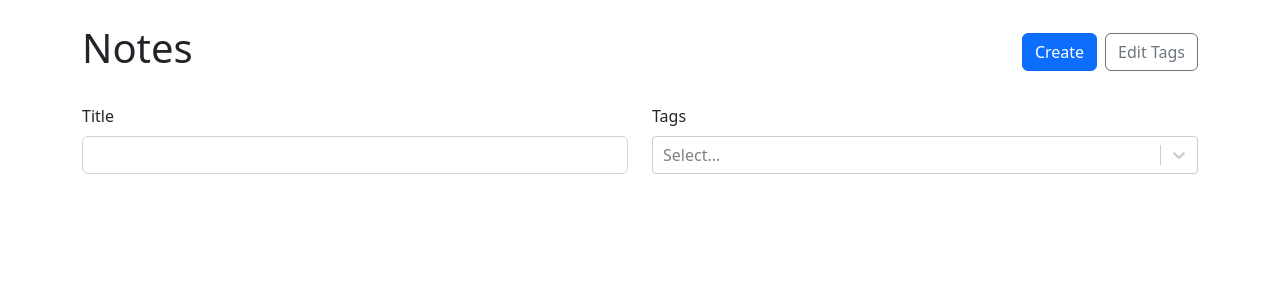
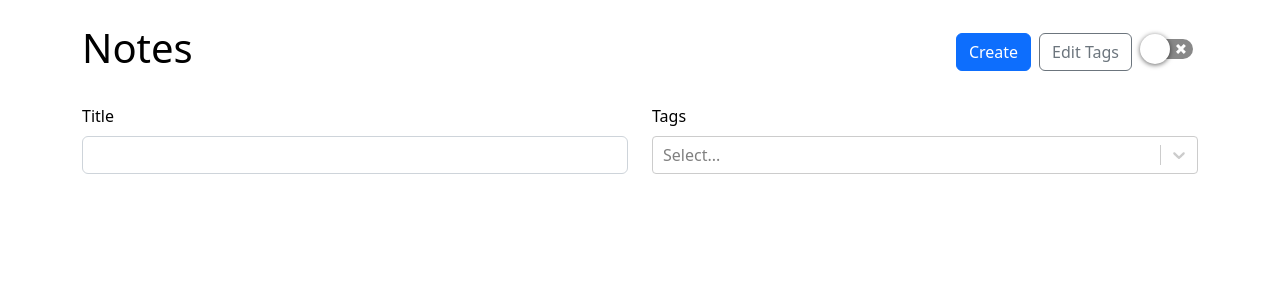
Before and after one commit to yashnaravade/note-taking-app, a React (Vite) app: page / in a window 1280 px wide. Shown: the top 300 px of the page. Built offline with nearby package versions, Linux system fonts and the light colour scheme.

Commit message:
Add dark mode

```diff
--- a/index.html
+++ b/index.html
@@ -6,7 +6,7 @@
     <meta name="viewport" content="width=device-width, initial-scale=1.0" />
     <title>GoGo Note Taking App</title>
   </head>
-  <body>
+  <body class="dark-theme">
     <div id="root"></div>
     <script type="module" src="/src/main.tsx"></script>
   </body>
--- a/package.json
+++ b/package.json
@@ -15,12 +15,14 @@
     "react-markdown": "^8.0.3",
     "react-router-dom": "^6.4.1",
     "react-select": "^5.4.0",
+    "react-switch": "^7.0.0",
     "uuid": "^9.0.0"
   },
   "devDependencies": {
     "@types/react": "^18.0.0",
     "@types/react-dom": "^18.0.0",
     "@types/react-router-dom": "^5.3.3",
+    "@types/react-select": "^5.0.1",
     "@types/uuid": "^8.3.4",
     "@vitejs/plugin-react": "^1.3.0",
     "typescript": "^4.6.3",
--- /dev/null
+++ b/src/App.css
@@ -0,0 +1,52 @@
+/* dark theme and light theme */
+
+.light-theme body {
+  color: #000;
+}
+
+.dark-theme body {
+  color: #fff;
+  background-color: #3f3f3f;
+}
+
+.dark-theme button {
+  background-color: #3f3f3f;
+  color: #fff;
+}
+
+.dark-theme .card {
+  background-color: rgb(45, 42, 42);
+  color: #fff;
+}
+
+.dark-theme react-select__control {
+  background-color: #3f3f3f;
+  color: #fff;
+}
+
+/*
+.dark-theme .dropdown-menu {
+  background-color: #3f3f3f;
+  color: #fff;
+}
+
+.dark-theme .dropdown-item {
+  color: #fff;
+}
+
+.dark-theme .dropdown-item:hover {
+  background-color: #3f3f3f;
+  color: #fff;
+}
+
+.dark-theme .dropdown-item:focus {
+  background-color: #3f3f3f;
+  color: #fff;
+}
+
+.dark-theme .dropdown-item:active {
+  background-color: #3f3f3f;
+  color: #fff;
+}
+
+ */
--- a/src/App.tsx
+++ b/src/App.tsx
@@ -1,6 +1,6 @@
 import "bootstrap/dist/css/bootstrap.min.css"
 import { useMemo } from "react"
-import { Container } from "react-bootstrap"
+import { Col, Container, Row, Stack } from "react-bootstrap"
 import { Routes, Route, Navigate } from "react-router-dom"
 import { NewNote } from "./NewNote"
 import { useLocalStorage } from "./useLocalStorage"
@@ -9,6 +9,9 @@ import { NoteList } from "./NoteList"
 import { NoteLayout } from "./NoteLayout"
 import { Note } from "./Note"
 import { EditNote } from "./EditNote"
+import ReactSwitch from "react-switch"
+import styles from "./NoteList.module.css"
+
 
 export type Note = {
   id: string
@@ -94,7 +97,7 @@ function App() {
     })
   }
 
-  return (
+  return (<>
     <Container className="my-4">
       <Routes>
         <Route
@@ -134,6 +137,7 @@ function App() {
         <Route path="*" element={<Navigate to="/" />} />
       </Routes>
     </Container>
+    </>
   )
 }
 
--- a/src/NewNote.tsx
+++ b/src/NewNote.tsx
@@ -1,5 +1,9 @@
+import { Button, Col, Row, Stack } from "react-bootstrap"
 import { NoteData, Tag } from "./App"
 import { NoteForm } from "./NoteForm"
+import { Link } from "react-router-dom"
+import "./App.css"
+import { useEffect, useState } from "react"
 
 type NewNoteProps = {
   onSubmit: (data: NoteData) => void
@@ -9,8 +13,13 @@ type NewNoteProps = {
 
 export function NewNote({ onSubmit, onAddTag, availableTags }: NewNoteProps) {
   return (
+
     <>
-      <h1 className="mb-4">New Note</h1>
+       <Row className="align-items-center mb-4">
+        <Col>
+          <h1>New Note</h1>
+        </Col>
+      </Row>
       <NoteForm
         onSubmit={onSubmit}
         onAddTag={onAddTag}
--- a/src/NoteList.tsx
+++ b/src/NoteList.tsx
@@ -1,4 +1,4 @@
-import { useMemo, useState } from "react"
+import { useEffect, useMemo, useState } from "react";
 import {
   Badge,
   Button,
@@ -8,32 +8,33 @@ import {
   Modal,
   Row,
   Stack,
-} from "react-bootstrap"
-import { Link } from "react-router-dom"
-import ReactSelect from "react-select"
-import { Tag } from "./App"
-import styles from "./NoteList.module.css"
+} from "react-bootstrap";
+import { Link } from "react-router-dom";
+import ReactSelect from "react-select";
+import { Tag } from "./App";
+import styles from "./NoteList.module.css";
+import ReactSwitch from "react-switch";
 
 type SimplifiedNote = {
-  tags: Tag[]
-  title: string
-  id: string
-}
+  tags: Tag[];
+  title: string;
+  id: string;
+};
 
 type NoteListProps = {
-  availableTags: Tag[]
-  notes: SimplifiedNote[]
-  onDeleteTag: (id: string) => void
-  onUpdateTag: (id: string, label: string) => void
-}
+  availableTags: Tag[];
+  notes: SimplifiedNote[];
+  onDeleteTag: (id: string) => void;
+  onUpdateTag: (id: string, label: string) => void;
+};
 
 type EditTagsModalProps = {
-  show: boolean
-  availableTags: Tag[]
-  handleClose: () => void
-  onDeleteTag: (id: string) => void
-  onUpdateTag: (id: string, label: string) => void
-}
+  show: boolean;
+  availableTags: Tag[];
+  handleClose: () => void;
+  onDeleteTag: (id: string) => void;
+  onUpdateTag: (id: string, label: string) => void;
+};
 
 export function NoteList({
   availableTags,
@@ -41,22 +42,66 @@ export function NoteList({
   onUpdateTag,
   onDeleteTag,
 }: NoteListProps) {
-  const [selectedTags, setSelectedTags] = useState<Tag[]>([])
-  const [title, setTitle] = useState("")
-  const [editTagsModalIsOpen, setEditTagsModalIsOpen] = useState(false)
+  const [selectedTags, setSelectedTags] = useState<Tag[]>([]);
+  const [title, setTitle] = useState("");
+  const [editTagsModalIsOpen, setEditTagsModalIsOpen] = useState(false);
 
   const filteredNotes = useMemo(() => {
-    return notes.filter(note => {
+    return notes.filter((note) => {
       return (
         (title === "" ||
           note.title.toLowerCase().includes(title.toLowerCase())) &&
         (selectedTags.length === 0 ||
-          selectedTags.every(tag =>
-            note.tags.some(noteTag => noteTag.id === tag.id)
+          selectedTags.every((tag) =>
+            note.tags.some((noteTag) => noteTag.id === tag.id)
           ))
-      )
-    })
-  }, [title, selectedTags, notes])
+      );
+    });
+  }, [title, selectedTags, notes]);
+
+  const [theme, setTheme] = useState("light-theme");
+  document.documentElement.className = theme;
+
+  // save to local storage
+  // useEffect(() => {
+  //   localStorage.setItem("theme", theme);
+  // }, [theme]);
+
+  // const ToggleDarkMode = () => {
+  //   if (theme === "light-theme") {
+  //     setTheme("dark-theme");
+  //   } else {
+  //     setTheme("light-theme");
+  //   }
+  // };
+
+  // const ToggleDarkMode = (checked: boolean) => {
+  //   if (checked) {
+  //     setTheme("dark-theme");
+  //   } else {
+  //     setTheme("light-theme");
+  //   }
+  // };
+
+  // avoid losing the theme when refreshing the page
+  useEffect(() => {
+    const localTheme = localStorage.getItem("theme");
+    localTheme && setTheme(localTheme);
+  }, []);
+
+  const ToggleDarkMode = () => {
+    if (theme === "light-theme") {
+      setTheme("dark-theme");
+      localStorage.setItem("theme", "dark-theme");
+    } else {
+      setTheme("light-theme");
+      localStorage.setItem("theme", "light-theme");
+    }
+  };
+
+  useEffect(() => {
+    document.body.className = theme;
+  }, [theme]);
 
   return (
     <>
@@ -75,6 +120,21 @@ export function NoteList({
             >
               Edit Tags
             </Button>
+            <span className={styles.switch}>
+              <ReactSwitch
+                onChange={ToggleDarkMode}
+                checked={theme === "dark-theme"}
+                onColor="#86d3ff"
+                onHandleColor="#2693e6"
+                handleDiameter={30}
+                boxShadow="0px 1px 5px rgba(0, 0, 0, 0.6)"
+                activeBoxShadow="0px 0px 1px 10px rgba(0, 0, 0, 0.2)"
+                height={20}
+                width={48}
+                className="react-switch"
+                id="material-switch"
+              />
+            </span>
           </Stack>
         </Col>
       </Row>
@@ -86,7 +146,7 @@ export function NoteList({
               <Form.Control
                 type="text"
                 value={title}
-                onChange={e => setTitle(e.target.value)}
+                onChange={(e) => setTitle(e.target.value)}
               />
             </Form.Group>
           </Col>
@@ -94,18 +154,18 @@ export function NoteList({
             <Form.Group controlId="tags">
               <Form.Label>Tags</Form.Label>
               <ReactSelect
-                value={selectedTags.map(tag => {
-                  return { label: tag.label, value: tag.id }
+                value={selectedTags.map((tag) => {
+                  return { label: tag.label, value: tag.id };
                 })}
-                options={availableTags.map(tag => {
-                  return { label: tag.label, value: tag.id }
+                options={availableTags.map((tag) => {
+                  return { label: tag.label, value: tag.id };
                 })}
-                onChange={tags => {
+                onChange={(tags) => {
                   setSelectedTags(
-                    tags.map(tag => {
-                      return { label: tag.label, id: tag.value }
+                    tags.map((tag) => {
+                      return { label: tag.label, id: tag.value };
                     })
-                  )
+                  );
                 }}
                 isMulti
               />
@@ -114,7 +174,7 @@ export function NoteList({
         </Row>
       </Form>
       <Row xs={1} sm={2} lg={3} xl={4} className="g-3">
-        {filteredNotes.map(note => (
+        {filteredNotes.map((note) => (
           <Col key={note.id}>
             <NoteCard id={note.id} title={note.title} tags={note.tags} />
           </Col>
@@ -128,7 +188,7 @@ export function NoteList({
         availableTags={availableTags}
       />
     </>
-  )
+  );
 }
 
 function NoteCard({ id, title, tags }: SimplifiedNote) {
@@ -150,7 +210,7 @@ function NoteCard({ id, title, tags }: SimplifiedNote) {
               direction="horizontal"
               className="justify-content-center flex-wrap"
             >
-              {tags.map(tag => (
+              {tags.map((tag) => (
                 <Badge className="text-truncate" key={tag.id}>
                   {tag.label}
                 </Badge>
@@ -160,7 +220,7 @@ function NoteCard({ id, title, tags }: SimplifiedNote) {
         </Stack>
       </Card.Body>
     </Card>
-  )
+  );
 }
 
 function EditTagsModal({
@@ -178,13 +238,13 @@ function EditTagsModal({
       <Modal.Body>
         <Form>
           <Stack gap={2}>
-            {availableTags.map(tag => (
+            {availableTags.map((tag) => (
               <Row key={tag.id}>
                 <Col>
                   <Form.Control
                     type="text"
                     value={tag.label}
-                    onChange={e => onUpdateTag(tag.id, e.target.value)}
+                    onChange={(e) => onUpdateTag(tag.id, e.target.value)}
                   />
                 </Col>
                 <Col xs="auto">
@@ -201,5 +261,5 @@ function EditTagsModal({
         </Form>
       </Modal.Body>
     </Modal>
-  )
+  );
 }
```
Also changed, not shown: 1 other file (tests, documents, lock files or other folders).
